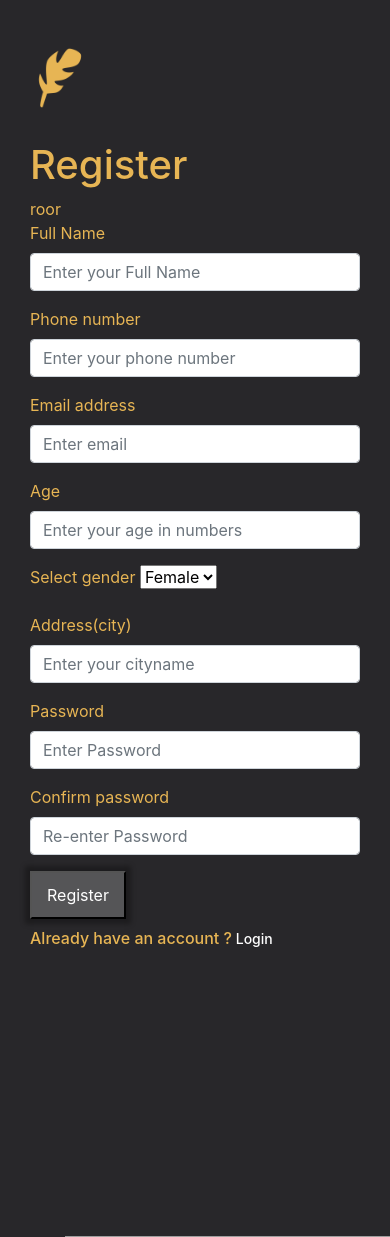
After one commit to preethihiremath/Art_gallery_management, a PHP site: page /register.php in a window 390 px wide; the page is wider, and only the part inside the window is pictured. The commit adds this page. Shown: the top 1237 px of that part. Run offline with PHP 8.4, Linux system fonts and the light colour scheme; grey boxes are pictures that could not be loaded.

Commit message:
Login and registration page

```diff
--- a/connection.php
+++ b/connection.php
@@ -1,11 +1,79 @@
 <?php
-$servername = "localhost";
-$username = "root";
-$password = "";
-$dbname = "artgallery";
-$conn = mysqli_connect($servername,$username,$password,$dbname);
- if (!$conn)
-{
-    die("connection failed : ".mysqli_connect_error());
-}
+session_start();
+$name="";
+$email="";
+$errors=array();
+$conn = mysqli_connect('localhost','root','','artgallery');
+
+    if(isset($_POST['register'])){
+
+        $name=$_POST['name'];
+        $phno=$_POST['phno'];
+        $email=$_POST['email'];
+        $age=$_POST['age'];
+        $gender=$_POST['gender'];
+        $address=$_POST['address'];
+        $password=$_POST['password'];
+        $confirm_password=$_POST['confirm_password'];
+
+        if(empty($name)){
+            array_push($errors,"Username is empty");
+        }
+        if(empty($email)){
+            array_push($errors,"Email cannot be empty");
+        }
+        if(empty($age)){
+            array_push($errors,"Age cannot be  empty");
+        }
+        if(empty($phno)){
+            array_push($errors,"Username is empty");
+        }
+        if($password != $confirm_password){
+            array_push($errors,"Password doesnt match ");
+        }
+
+        if($password <=6){
+            array_push($errors,"Weak password");
+        }
+        if(count($errors) ==0){
+            $password =md5($password);
+            $customer= "INSERT INTO customer(name, phno, age, gender, address, email) VALUES ('$name','$phno','$age','$gender','$address','$email')";
+            $customer_login="INSERT INTO customer_login (email,password) VALUES('$email','$password')";
+            mysqli_query($conn,$customer);
+            mysqli_query($conn,$customer_login);
+            header("location: login.php");
+        }
+    }
+
+    if (isset($_POST['login'])){
+        $email=$_POST['email'];
+        $password=$_POST['password'];
+
+        if(empty($email)){
+            array_push($errors,"Email cannot be empty");
+        }
+        if(empty($password)){
+            array_push($errors,"Password cannot be empty");
+        }
+
+
+        if(count($errors)== 0){
+            $password =md5($password);
+            $query="SELECT * from customer_login where email='$email' AND password='$password'";
+            $result = mysqli_query($conn,$query);
+            if(mysqli_num_rows($result)==1){
+                $_SESSION['name'] = $name;
+                header("location: home.php");
+            }
+            else {
+            array_push($errors,"Username does not exit or password doesn't match");
+            header("location: login.php");
+            }
+        }
+    }
+    if (isset($_GET['logout'])){
+        session_destroy();
+        unset($_SESSION['name']);
+        header('location: home.php');
+    }
 ?>
--- /dev/null
+++ b/errors.php
@@ -0,0 +1,9 @@
+<?php
+echo 'roor';
+if(count($errors) >0): ?>
+<div class="errors">
+    <?php foreach ($errors as $error): ?>
+        <p><?php echo $error; ?></p>
+    <?php endforeach ?>
+</div?
+<?php endif ?>
--- /dev/null
+++ b/register.php
@@ -0,0 +1,75 @@
+<?php include('connection.php'); ?>
+<!DOCTYPE html>
+<html lang="en">
+<head>
+    <meta charset="UTF-8">
+    <meta http-equiv="X-UA-Compatible" content="IE=edge">
+    <meta name="viewport" content="width=device-width, initial-scale=1.0">
+     <link rel="stylesheet" href="./style/login.css">
+    <link rel="stylesheet" href="https://maxcdn.bootstrapcdn.com/bootstrap/4.0.0/css/bootstrap.min.css" integrity="sha384-Gn5384xqQ1aoWXA+058RXPxPg6fy4IWvTNh0E263XmFcJlSAwiGgFAW/dAiS6JXm" crossorigin="anonymous">
+
+        <title>Register page</title>
+</head>
+<body>
+  <section>
+      <div class="container">
+          <div class="row">
+              <div class="col-12 col-md-6">
+                  <div class="container">
+                      <img src="./img/feather.png" width="60" height="60" class="d-inline-block align-top mt-5" alt="">
+                      <div class="form-c">
+                        <h1>Register</h1>
+                        <form class="form" action="register.php" method="post" >
+                         <?php include('errors.php'); ?>
+                        <div class="form-group">
+                                <label for="name">Full Name</label>
+                                <input type="text" name="name"  class="form-control" id="name"  placeholder="Enter your Full Name" >
+                            </div>
+                            <div class="form-group">
+                                <label for="phno">Phone number</label>
+                                <input type="text" name="phno"  class="form-control" id="phno"  placeholder="Enter your phone number" >
+                             </div>
+                            <div class="form-group">
+                                <label for="exampleInputEmail1">Email address</label>
+                                <input type="email" name="email"  class="form-control" id="email" aria-describedby="emailHelp" placeholder="Enter email" >
+                             </div>
+                             <div class="form-group">
+                                <label for="name">Age</label>
+                                <input type="text" name="age"  class="form-control" id="age"  placeholder="Enter your age in numbers" >
+                             </div>
+                             <div class="form-group">
+                                <label for="gender">Select gender</label>
+                                <select name="gender" id="gender" >
+                                    <option value ="Female">Female</option>
+                                    <option value ="Male">Male</option>
+                                    <option value="Others">Others</option>
+                                </select>
+                             </div>
+                             <div class="form-group">
+                                <label for="address">Address(city)</label>
+                                <input type="text" name="address"  class="form-control" id="address"  placeholder="Enter your cityname" >
+                             </div>
+                             <div class="form-group">
+                                <label for="exampleInputEmail1">Password</label>
+                                <input type="password" name="password" id="password"  class="form-control" aria-describedby="emailHelp" placeholder="Enter Password" >
+                              </div>
+                              <div class="form-group">
+                                  <label for="confirm_password">Confirm password</label>
+                                  <input type="confirm_password" name="confirm_password" id="confirm_password" class="form-control" aria-describedby="emailHelp" placeholder="Re-enter Password" >
+                              </div>
+                              <button class="button1 " name="register" type="submit">Register</button>
+                            <br />
+                            <div><h6>Already have an account ?<a class="link" href="login.php"> Login</a></h6></div>
+                        </form>
+                      </div>
+                  </div>
+                </div>
+                <div class="col-12 col-md-6">
+                    <img src="https://images.unsplash.com/photo-1578926288207-a90a5366759d?ixid=MnwxMjA3fDB8MHxzZWFyY2h8NTd8fGFydHxlbnwwfHwwfHw%3D&ixlib=rb-1.2.1&auto=format&fit=crop&w=500&q=60" width="500px" height="500px" class="img" />
+                </div>
+                </div>
+          </div>
+      </div>
+ </section>
+</body>
+</html>
--- a/style/login.css
+++ b/style/login.css
@@ -56,3 +56,10 @@ section{
     width: 90vh;
     height: 90vh;
 }
+.errors {
+    margin:auto;
+    border: 1px solid red;
+    background-color: #a94442;
+    border-radius: 5px;
+    text-align: center;
+}
```
Also changed, not shown: artgallery.sql (added, +219 -0 lines), home.php (renamed from home.html, +24 -2 lines), login.php (renamed from login.html, +7 -2 lines), register.html (deleted, +0 -122 lines).
